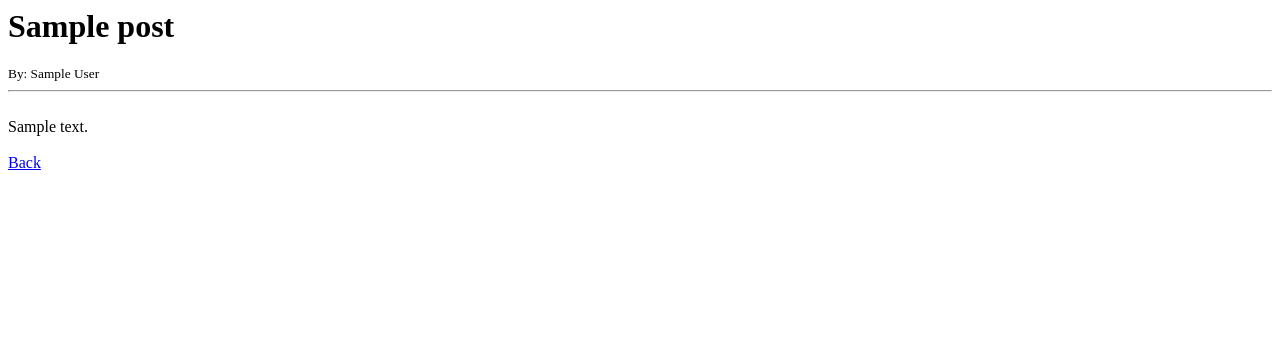
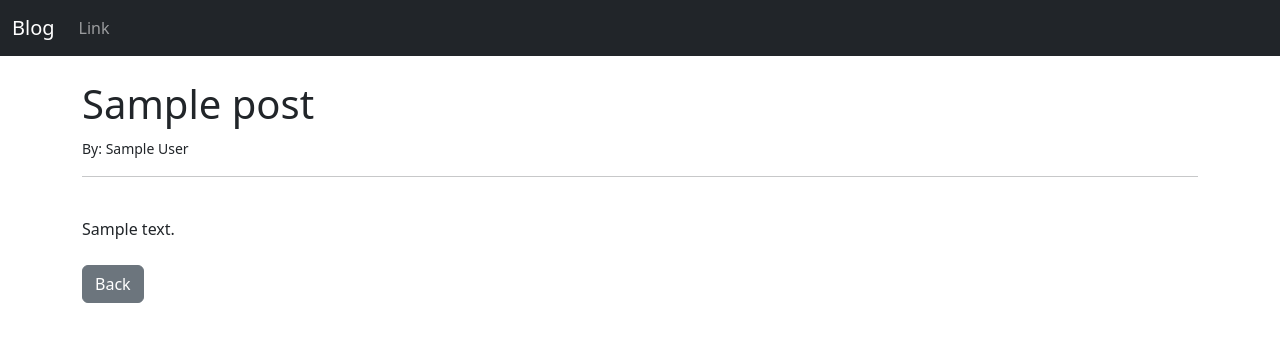
Before and after one commit to liuxinyu1984/website, a Django app: template mysite/blog/templates/article_detail.html in a window 1280 px wide. Shown: the top 342 px of the page. Run offline with Django 4.2, Linux system fonts and the light colour scheme; the template is opened without the code that fills it: most values are stand-ins (such as "Sample title", 1, 10 or a date in 2020).

Commit message:
create base template, use bootstrap to style pages

```diff
--- a/mysite/blog/templates/article_detail.html
+++ b/mysite/blog/templates/article_detail.html
@@ -1,3 +1,8 @@
+{% extends 'base.html' %}
+
+{% block title %}{{ post.title }}{% endblock %}
+
+{% block content %}
 <h1>{{ post.title }}</h1>
 
 <small>By: {{ post.author.first_name}} {{ post.author.last_name}} </small><br>
@@ -6,4 +11,6 @@
 {{ post.body }}
 
 <br><br>
-<a href="{% url 'home' %}">Back</a>
+<a href="{% url 'home' %}" class="btn btn-secondary">Back</a>
+
+{% endblock %}
--- /dev/null
+++ b/mysite/blog/templates/base.html
@@ -0,0 +1,48 @@
+<!doctype html>
+<html lang="en">
+
+<head>
+    <meta charset="utf-8">
+    <meta name="viewport" content="width=device-width, initial-scale=1">
+    <title>{% block title %}Blog{% endblock %}</title>
+    <link href="https://cdn.jsdelivr.net/npm/bootstrap@5.3.0-alpha2/dist/css/bootstrap.min.css" rel="stylesheet"
+        integrity="sha384-aFq/bzH65dt+w6FI2ooMVUpc+21e0SRygnTpmBvdBgSdnuTN7QbdgL+OapgHtvPp" crossorigin="anonymous">
+</head>
+
+<body>
+
+    <nav class="navbar navbar-expand-lg navbar-dark bg-dark">
+        <div class="container-fluid">
+            <a class="navbar-brand" href="{% url 'home' %}">Blog</a>
+            <button class="navbar-toggler" type="button" data-bs-toggle="collapse" data-bs-target="#navbarSupportedContent"
+                aria-controls="navbarSupportedContent" aria-expanded="false" aria-label="Toggle navigation">
+                <span class="navbar-toggler-icon"></span>
+            </button>
+            <div class="collapse navbar-collapse" id="navbarSupportedContent">
+                <ul class="navbar-nav me-auto mb-2 mb-lg-0">
+
+                    <li class="nav-item">
+                        <a class="nav-link" href="#">Link</a>
+                    </li>
+
+
+                </ul>
+
+            </div>
+        </div>
+    </nav>
+
+    <br>
+    <div class="container">
+        {% block content %}
+
+        {% endblock %}
+    </div>
+
+
+    <script src="https://cdn.jsdelivr.net/npm/bootstrap@5.3.0-alpha2/dist/js/bootstrap.bundle.min.js"
+        integrity="sha384-qKXV1j0HvMUeCBQ+QVp7JcfGl760yU08IQ+GpUo5hlbpg51QRiuqHAJz8+BrxE/N"
+        crossorigin="anonymous"></script>
+</body>
+
+</html>
--- a/mysite/blog/templates/home.html
+++ b/mysite/blog/templates/home.html
@@ -1,3 +1,7 @@
+{% extends 'base.html' %}
+
+{% block content %}
+
 <h1>Post</h1>
 
 <ul>
@@ -8,3 +12,5 @@
         </li>
     {% endfor %}
 </ul>
+
+{% endblock %}
```
Also changed, not shown: mysite/db.sqlite3.
